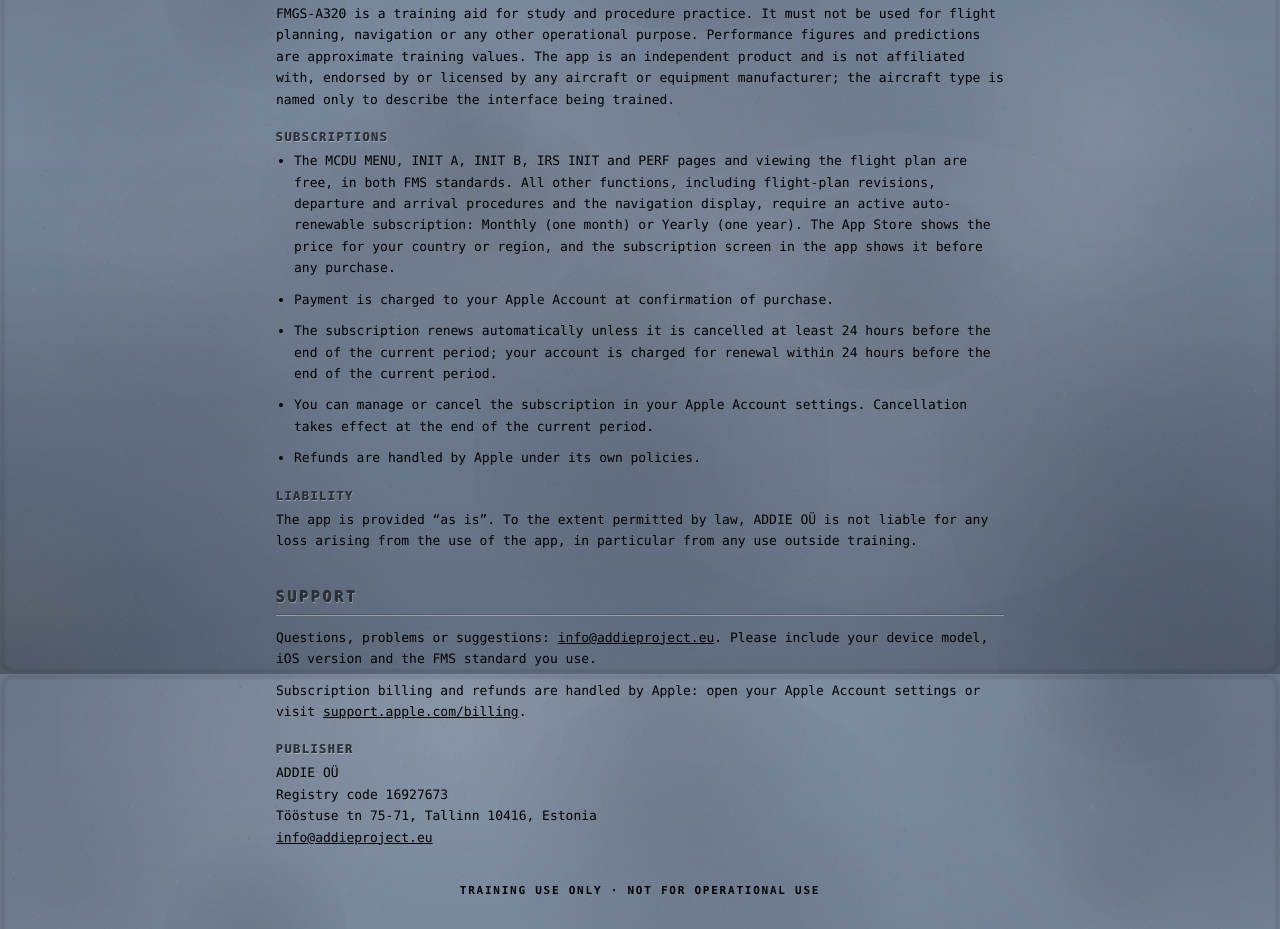
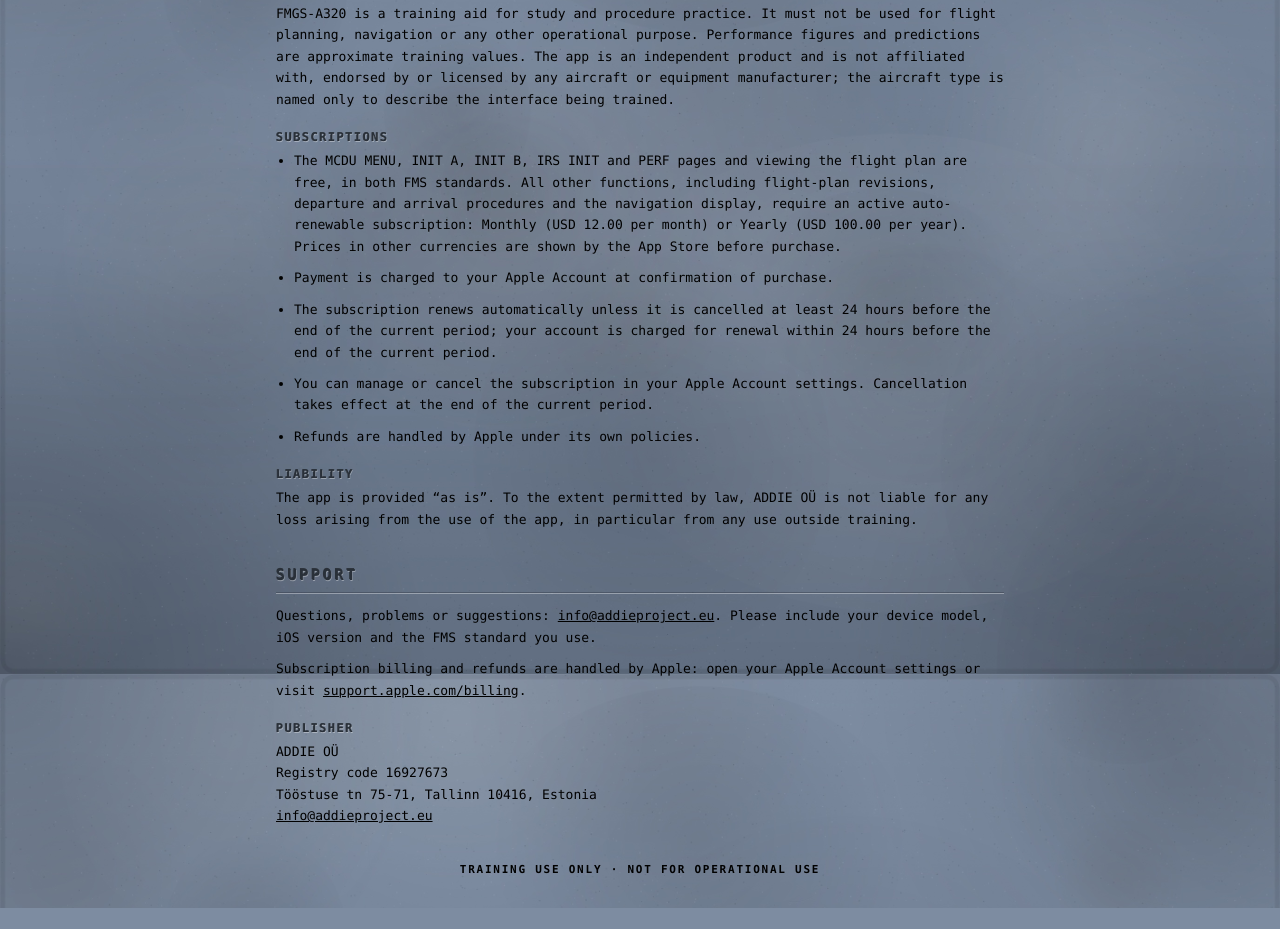
Before and after one commit to gokku/fmgs-a320, a plain HTML site: page index.html in a window 1280 px wide. Shown: the part 1246-2175 px from the top of the page. After the commit the page ends 2154 px from the top, so only its background shows below. Drawn offline with Linux system fonts and the light colour scheme.

Commit message:
Keep the published page naming the prices, as before

```diff
--- a/index.html
+++ b/index.html
@@ -103,7 +103,7 @@
     <p>FMGS-A320 is a training aid for study and procedure practice. It must not be used for flight planning, navigation or any other operational purpose. Performance figures and predictions are approximate training values. The app is an independent product and is not affiliated with, endorsed by or licensed by any aircraft or equipment manufacturer; the aircraft type is named only to describe the interface being trained.</p>
     <h3 class="stamp">SUBSCRIPTIONS</h3>
     <ul>
-      <li>The MCDU MENU, INIT A, INIT B, IRS INIT and PERF pages and viewing the flight plan are free, in both FMS standards. All other functions, including flight-plan revisions, departure and arrival procedures and the navigation display, require an active auto-renewable subscription: Monthly (one month) or Yearly (one year). The App Store shows the price for your country or region, and the subscription screen in the app shows it before any purchase.</li>
+      <li>The MCDU MENU, INIT A, INIT B, IRS INIT and PERF pages and viewing the flight plan are free, in both FMS standards. All other functions, including flight-plan revisions, departure and arrival procedures and the navigation display, require an active auto-renewable subscription: Monthly (USD 12.00 per month) or Yearly (USD 100.00 per year). Prices in other currencies are shown by the App Store before purchase.</li>
       <li>Payment is charged to your Apple Account at confirmation of purchase.</li>
       <li>The subscription renews automatically unless it is cancelled at least 24 hours before the end of the current period; your account is charged for renewal within 24 hours before the end of the current period.</li>
       <li>You can manage or cancel the subscription in your Apple Account settings. Cancellation takes effect at the end of the current period.</li>
```
